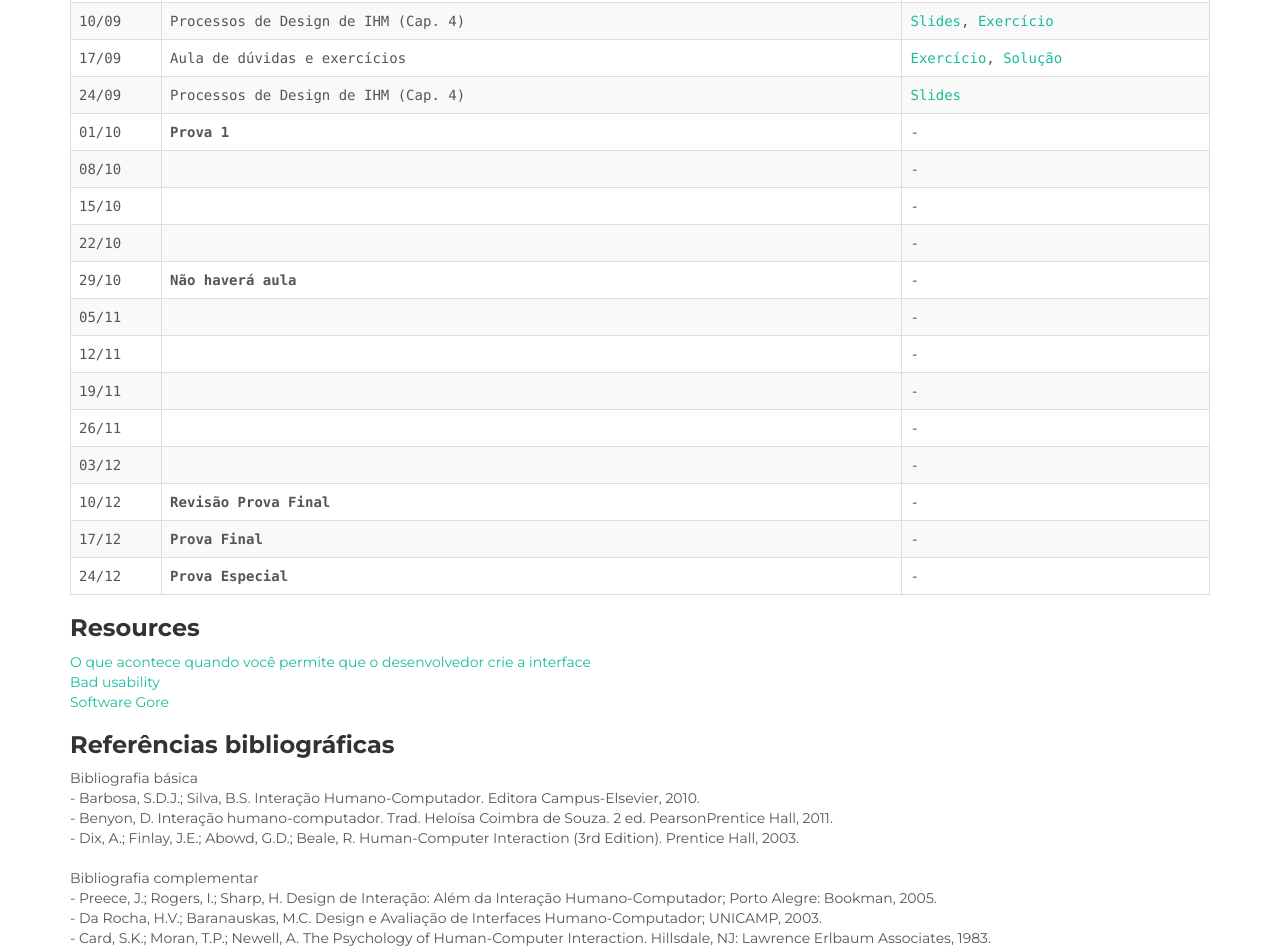
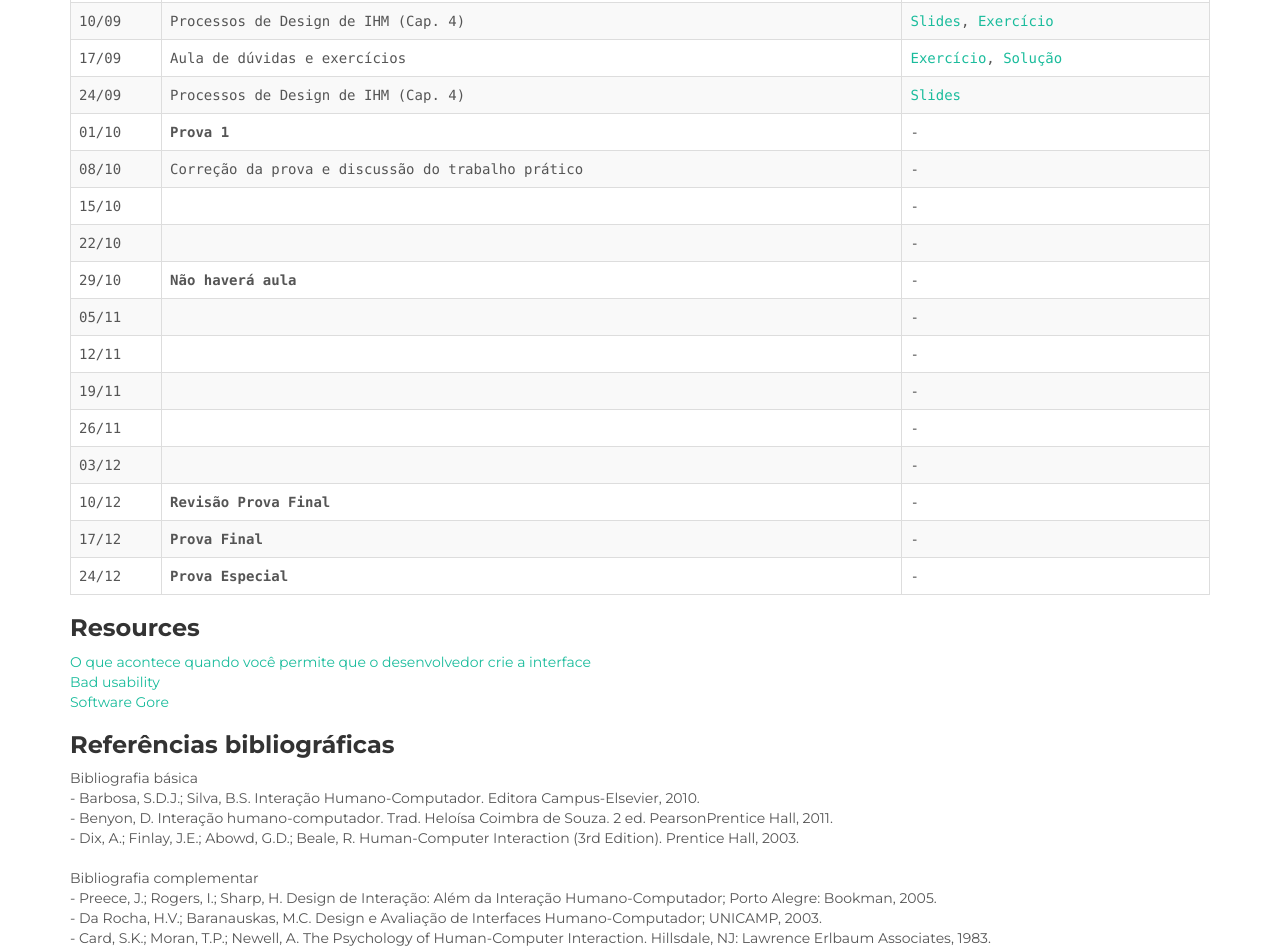
Before and after one commit to thiagov/thiagov.github.io, a plain HTML site: page ihc.html in a window 1280 px wide. Shown: the part 1099-2047 px from the top of the page. Drawn offline with nearby package versions, Linux system fonts and the light colour scheme.

Commit message:
Adicionando aula

```diff
--- a/ihc.html
+++ b/ihc.html
@@ -133,7 +133,7 @@
                         </tr>
                         <tr>
                             <td>08/10</td>
-                            <td><!--Identificação de Necessidades dos Usuários e Requisitos de IHM (Cap. 5)--></td>
+                            <td>Correção da prova e discussão do trabalho prático</td>
                             <td>-</td>
                         </tr>
                         <tr>
```
